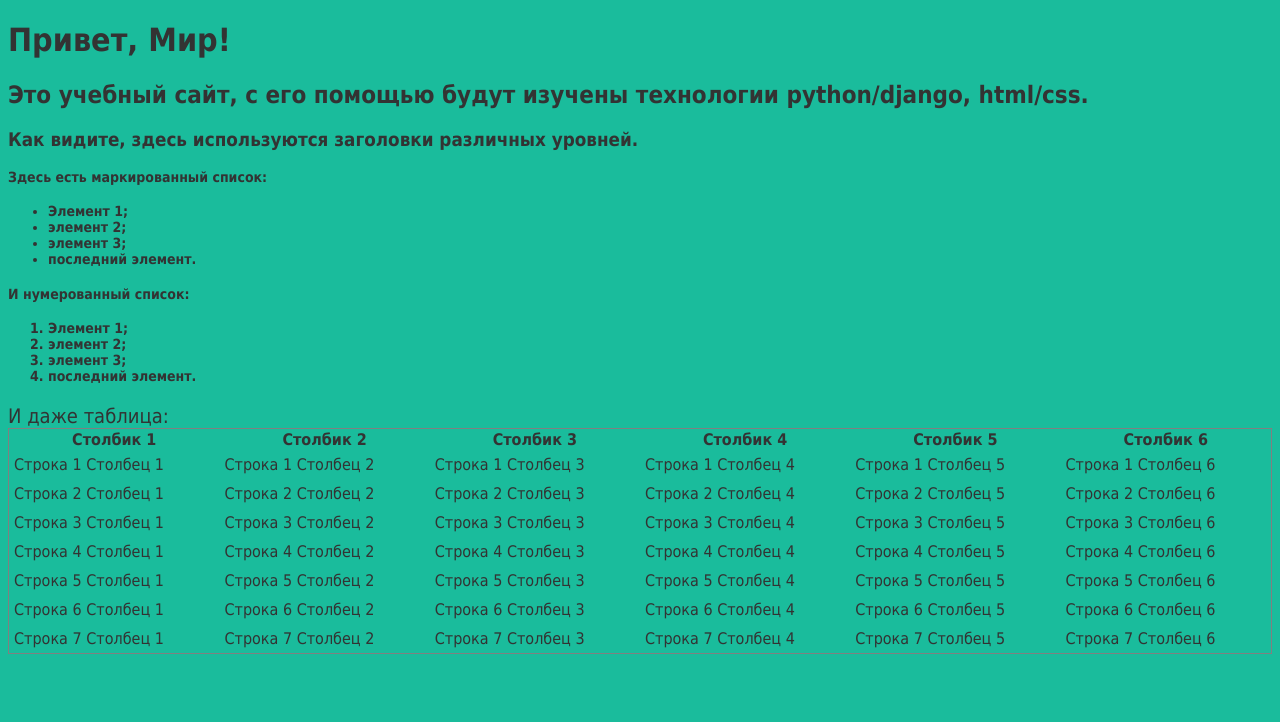
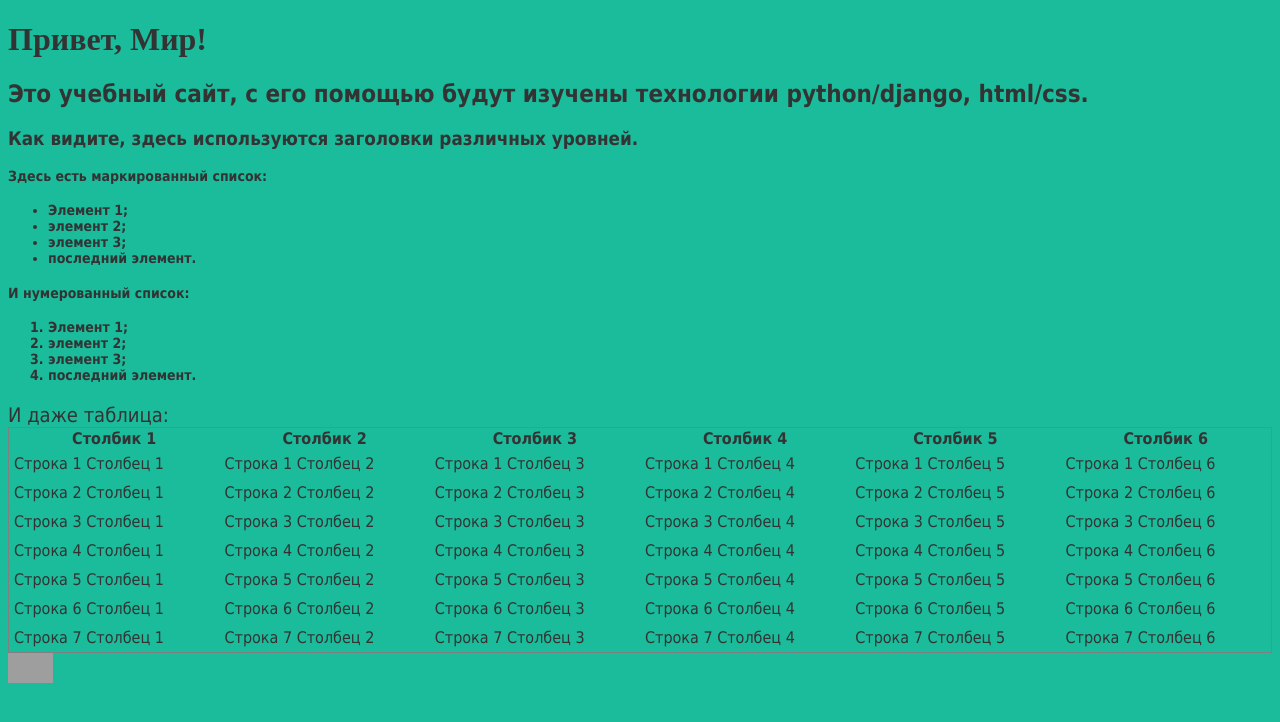
Before and after one commit to Reloyd/applied_information_systems, a Django app: page / in a window 1280 px wide. Shown: the top 722 px of the page. Run offline with Django 5.2, Linux system fonts and the light colour scheme; grey boxes are pictures that could not be loaded.

Commit message:
lab 2 done

```diff
--- a/lab_second/firstwebpage/flatpages/static/index.css
+++ b/lab_second/firstwebpage/flatpages/static/index.css
@@ -10,6 +10,11 @@ p, h4 {
     font-size: 20px;
     margin-bottom: 0;
 }
+
+h1 {
+    font-family: 'Times New Roman', Times, serif;
+}
+
 h4 {
     font-size: 14px;
 }
--- a/lab_second/firstwebpage/flatpages/templates/static_handler.html
+++ b/lab_second/firstwebpage/flatpages/templates/static_handler.html
@@ -98,5 +98,6 @@
                 <td>Строка 7 Столбец 6</td>
             </tr>
         </table>
+        <img src="https://picsum.photos/600/400" alt="">
     </body>
 </html>
```
